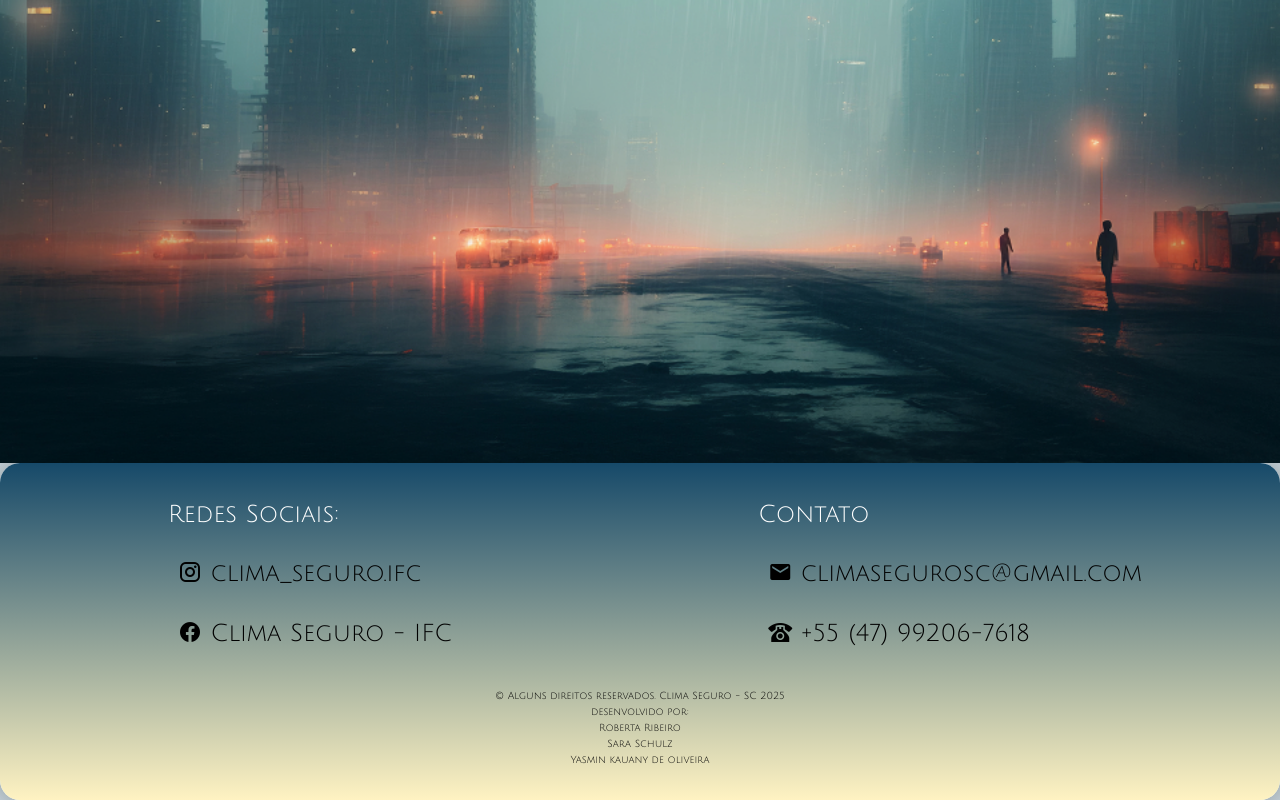
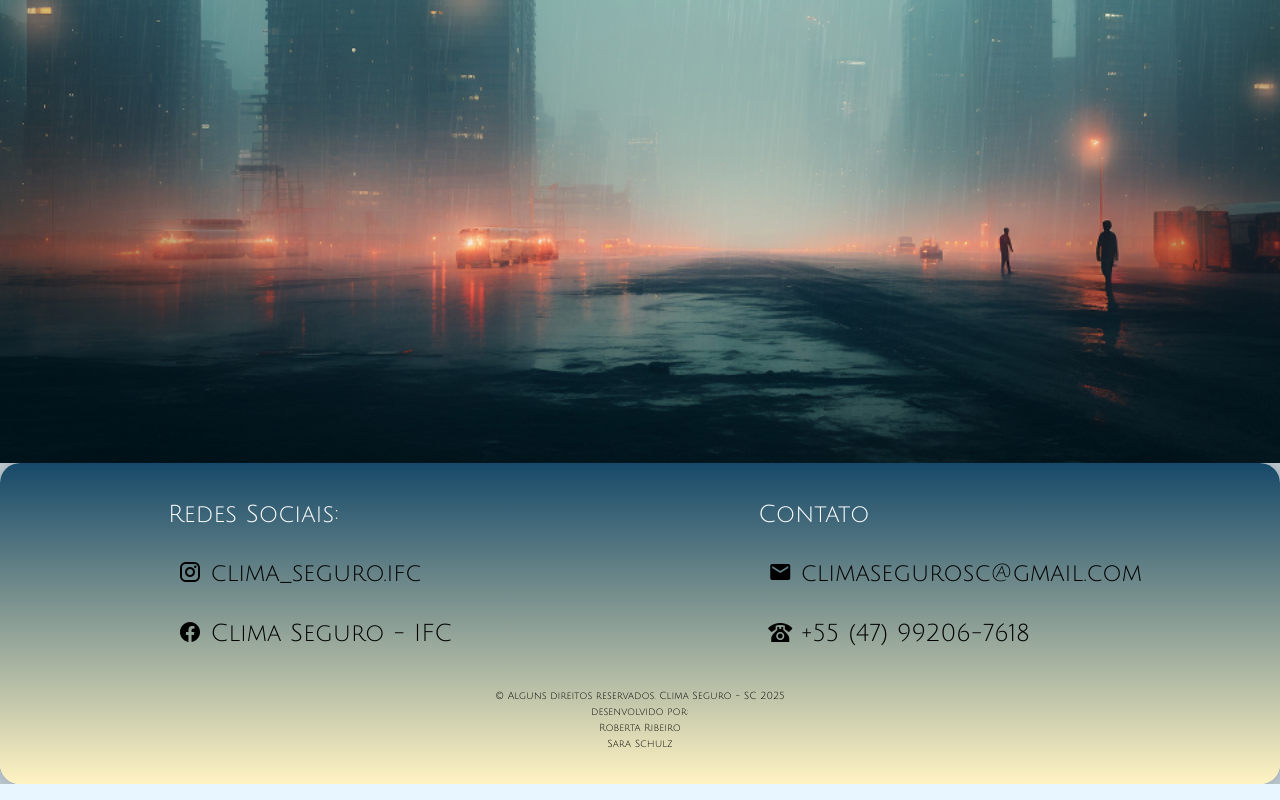
Before and after one commit to climaSeguro-hack-25/climaSeguro-SC, a Vue app: page /clima in a window 1280 px wide. Shown: the part 337-1137 px from the top of the page. Built offline with nearby package versions, Linux system fonts and the light colour scheme.

Commit message:
READEME.md feito adaptações para git pages modificação no footer

```diff
--- a/src/components/FooterComponent.vue
+++ b/src/components/FooterComponent.vue
@@ -44,7 +44,7 @@
         &copy; Alguns direitos reservados. Clima Seguro - SC 2025
       </p>
       <p>
-        desenvolvido por:<br>Roberta Ribeiro<br>Sara Schulz<br>Yasmin kauany de oliveira
+        desenvolvido por:<br>Roberta Ribeiro<br>Sara Schulz
       </p>
     </div>
   </footer>
--- a/vite.config.js
+++ b/vite.config.js
@@ -6,6 +6,7 @@ import vueDevTools from 'vite-plugin-vue-devtools'
 
 // https://vite.dev/config/
 export default defineConfig({
+  base: '/climaSeguro-SC/',
   plugins: [
     vue(),
     vueDevTools(),
```
Also changed, not shown: package.json (+7 -5 lines), 2 other files (tests, documents, lock files or other folders).
